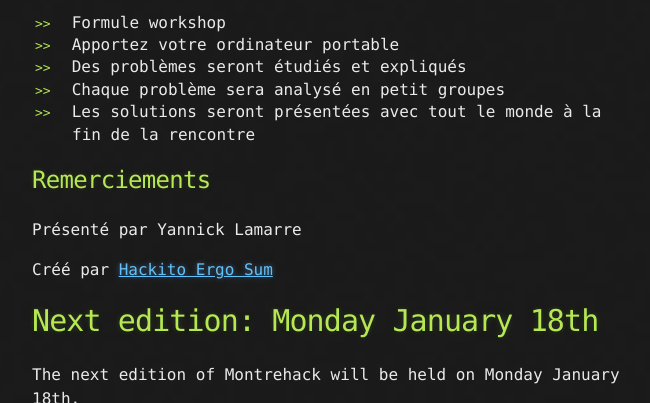
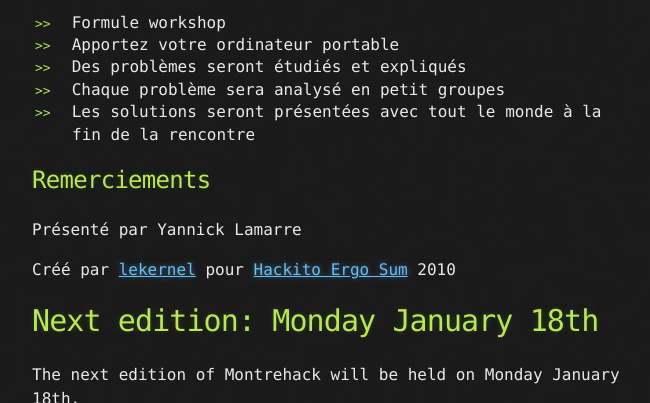
Before and after one commit to montrehack/montrehack.github.com, a Jekyll site: the page built from index.md, in a window 1280 px wide and 900 px high, scrolled down 1775 px, cut to the strip 0-403 px from the top of the window. Shown: the whole strip, without its empty margins (308-958 px from the left). Built offline with Jekyll 4.4.1, drawn with Linux system fonts in a browser that asks for light colours; Markdown is read by kramdown in place of the engine named in the settings; comment, search, counter and statistics services are not loaded.

Commit message:
January: added credits

```diff
--- a/index.md
+++ b/index.md
@@ -55,7 +55,7 @@ Lundi le 18 janvier de 18h à 21h (suivi de bières au Bénélux)
 
 Présenté par Yannick Lamarre
 
-Créé par [Hackito Ergo Sum](http://hackitoergosum.org/)
+Créé par [lekernel](http://m-labs.hk/) pour [Hackito Ergo Sum](http://hackitoergosum.org/) 2010
 
 <a id="english"></a>
 # Next edition: Monday January 18th
@@ -108,7 +108,7 @@ Monday January 18th from 6pm to 9pm (followed by drinks at Bénélux)
 
 Presented by Yannick Lamarre
 
-Created by [Hackito Ergo Sum](http://hackitoergosum.org/)
+Created by [lekernel](http://m-labs.hk/) for [Hackito Ergo Sum](http://hackitoergosum.org/) 2010
 
 <hr/>
 
```
